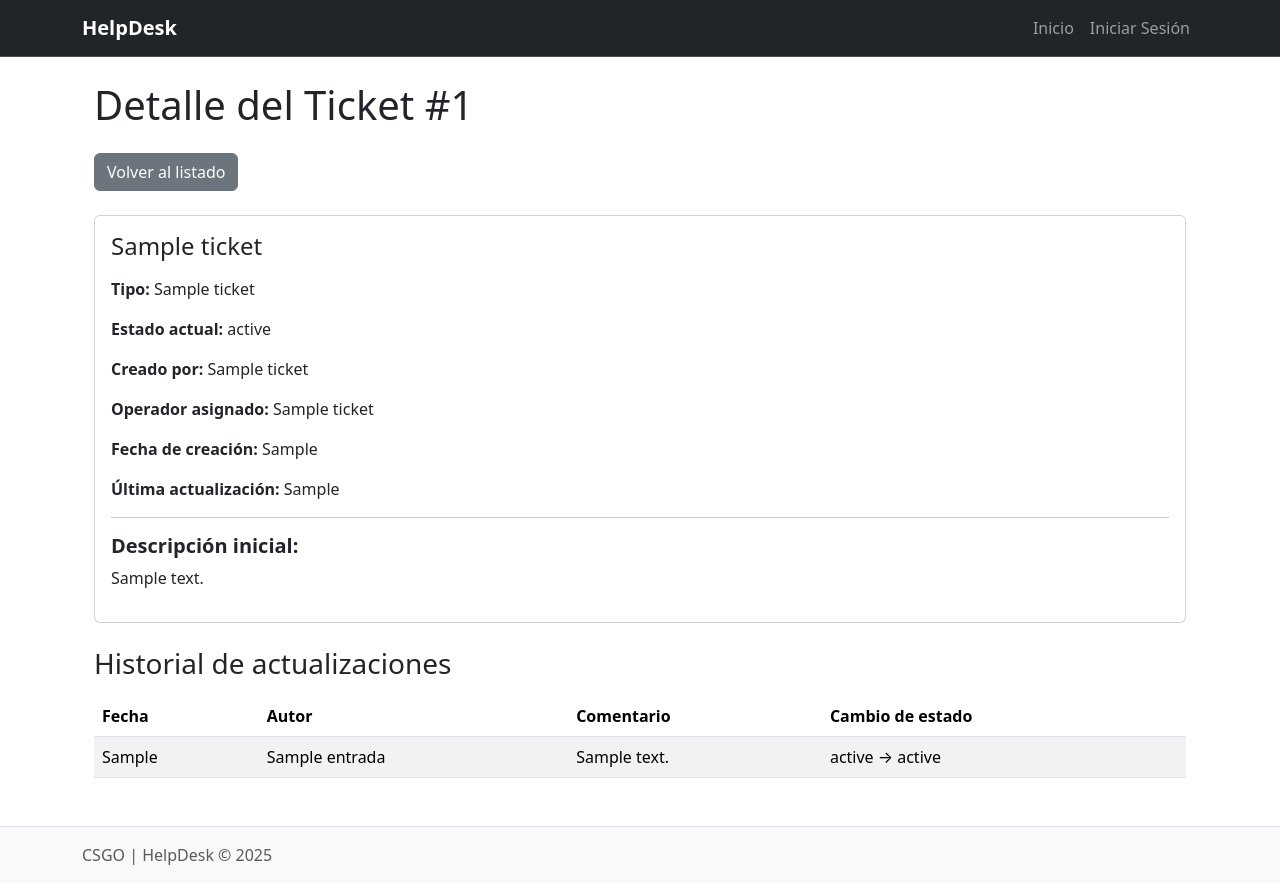
After one commit to ElaiM02/Proyecto2_Web, a PHP site: template app/View/tickets/show.view.php in a window 1280 px wide. The commit adds this page. Run offline with PHP 8.4, Linux system fonts and the light colour scheme; the template is opened without the code that fills it: most values are stand-ins (such as "Sample title", 1, 10 or a date in 2020).

Commit message:
Funcionalidad de ver los detalles de los tickets

```diff
--- a/app/View/tickets/index.view.php
+++ b/app/View/tickets/index.view.php
@@ -24,7 +24,8 @@
                     <td><?= htmlspecialchars($ticket->tipo_ticket) ?></td>
                     <td><?= htmlspecialchars($ticket->estado_ticket) ?></td>
                     <td><?= date('d/m/Y H:i', strtotime($ticket->creado_en)) ?></td>
-                    <td><a href="/ticket/<?= $ticket->id_ticket ?>">Ver</a></td>
+                    <td><a href="/tickets/show?id=<?= $ticket->id_ticket ?>">Ver</a></td>
+
                 </tr>
         <?php endforeach; ?>
     </tbody>
--- /dev/null
+++ b/app/View/tickets/show.view.php
@@ -0,0 +1,106 @@
+<?php require __DIR__ . '/../layouts/header.php'; ?>
+
+<div class="container mt-4">
+
+    <h1 class="mb-4">
+        Detalle del Ticket #<?= htmlspecialchars($ticket->id_ticket) ?>
+    </h1>
+
+    <a href="/tickets" class="btn btn-secondary mb-4">
+        Volver al listado
+    </a>
+
+    <!-- Información general del ticket -->
+    <div class="card mb-4">
+        <div class="card-body">
+
+            <h4 class="card-title mb-3">
+                <?= htmlspecialchars($ticket->titulo) ?>
+            </h4>
+
+            <p>
+                <strong>Tipo:</strong>
+                <?= htmlspecialchars($ticket->tipo_nombre) ?>
+            </p>
+
+            <p>
+                <strong>Estado actual:</strong>
+                <?= htmlspecialchars($ticket->estado_nombre) ?>
+            </p>
+
+            <p>
+                <strong>Creado por:</strong>
+                <?= htmlspecialchars($ticket->creador_nombre) ?>
+            </p>
+
+            <p>
+                <strong>Operador asignado:</strong>
+                <?= $ticket->operador_nombre
+                    ? htmlspecialchars($ticket->operador_nombre)
+                    : 'No asignado' ?>
+            </p>
+
+            <p>
+                <strong>Fecha de creación:</strong>
+                <?= htmlspecialchars($ticket->creado_en) ?>
+            </p>
+
+            <?php if ($ticket->actualizado_en): ?>
+                <p>
+                    <strong>Última actualización:</strong>
+                    <?= htmlspecialchars($ticket->actualizado_en) ?>
+                </p>
+            <?php endif; ?>
+
+            <hr>
+
+            <h5 class="mb-2">
+                <strong>Descripción inicial:</strong>
+            </h5>
+            <p><?= nl2br(htmlspecialchars($ticket->descripcion_inicial)) ?></p>
+
+        </div>
+    </div>
+
+    <!-- Historial de entradas -->
+    <h3 class="mb-3">Historial de actualizaciones</h3>
+
+    <?php if (empty($entradas)): ?>
+        <p>No hay entradas registradas aún.</p>
+    <?php else: ?>
+        <table class="table table-striped">
+            <thead>
+                <tr>
+                    <th>Fecha</th>
+                    <th>Autor</th>
+                    <th>Comentario</th>
+                    <th>Cambio de estado</th>
+                </tr>
+            </thead>
+            <tbody>
+                <?php foreach ($entradas as $e): ?>
+                    <tr>
+                        <td><?= htmlspecialchars($e->creado_en) ?></td>
+
+                        <td><?= htmlspecialchars($e->autor_nombre) ?></td>
+
+                        <td><?= nl2br(htmlspecialchars($e->texto)) ?></td>
+
+                        <td>
+                            <?php if ($e->estado_nuevo_nombre): ?>
+                                <?= htmlspecialchars($e->estado_anterior_nombre ?? '—') ?>
+                                →
+                                <?= htmlspecialchars($e->estado_nuevo_nombre) ?>
+                            <?php else: ?>
+                                —
+                            <?php endif; ?>
+                        </td>
+                    </tr>
+                <?php endforeach; ?>
+            </tbody>
+        </table>
+    <?php endif; ?>
+
+</div>
+
+<?php require __DIR__ . '/../layouts/footer.php'; ?>
--- a/public/index.php
+++ b/public/index.php
@@ -51,6 +51,7 @@ $router->add('GET', '/tickets', 'TicketController@index');
 // Crear Ticket
 $router->get('/tickets/create', 'TicketController@create');   // Mostrar formulario
 $router->post('/tickets/create', 'TicketController@store');   // Guardar ticket
+$router->get('/tickets/show', 'TicketController@show');
 
 
 // Auth Routes
```
Also changed, not shown: app/Controllers/TicketController.php (+69 -22 lines), app/Core/Router.php (+17 -11 lines), app/Models/Ticket.php (+73 -14 lines).
